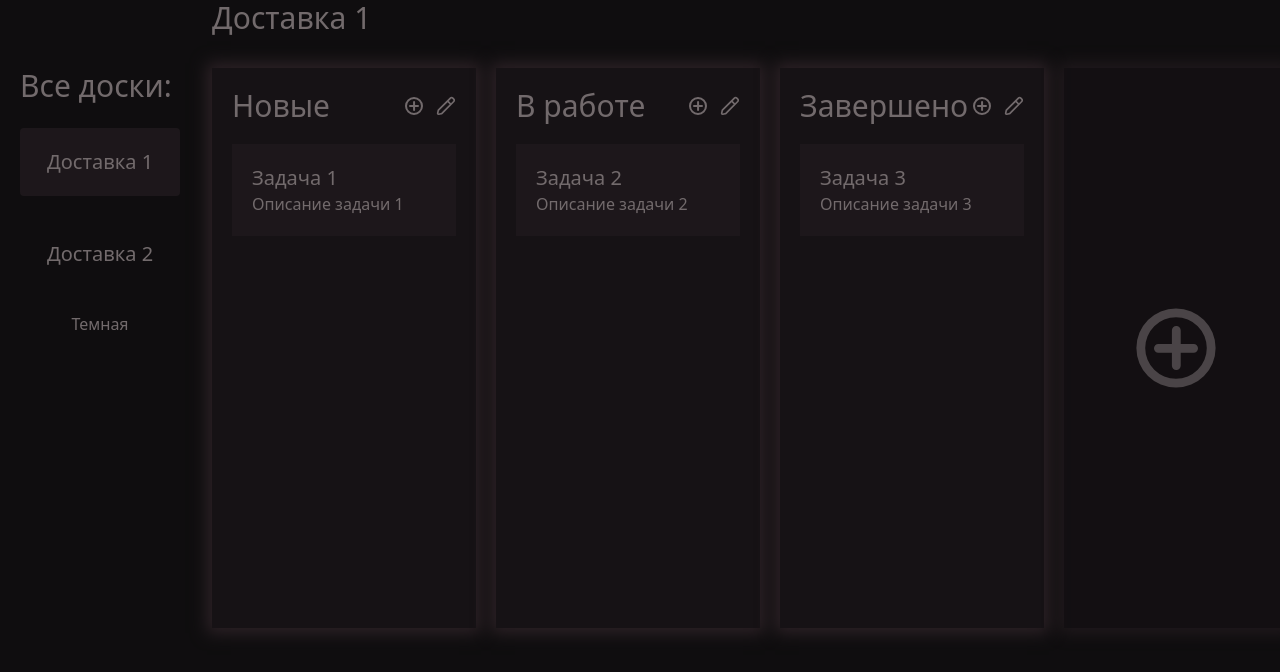
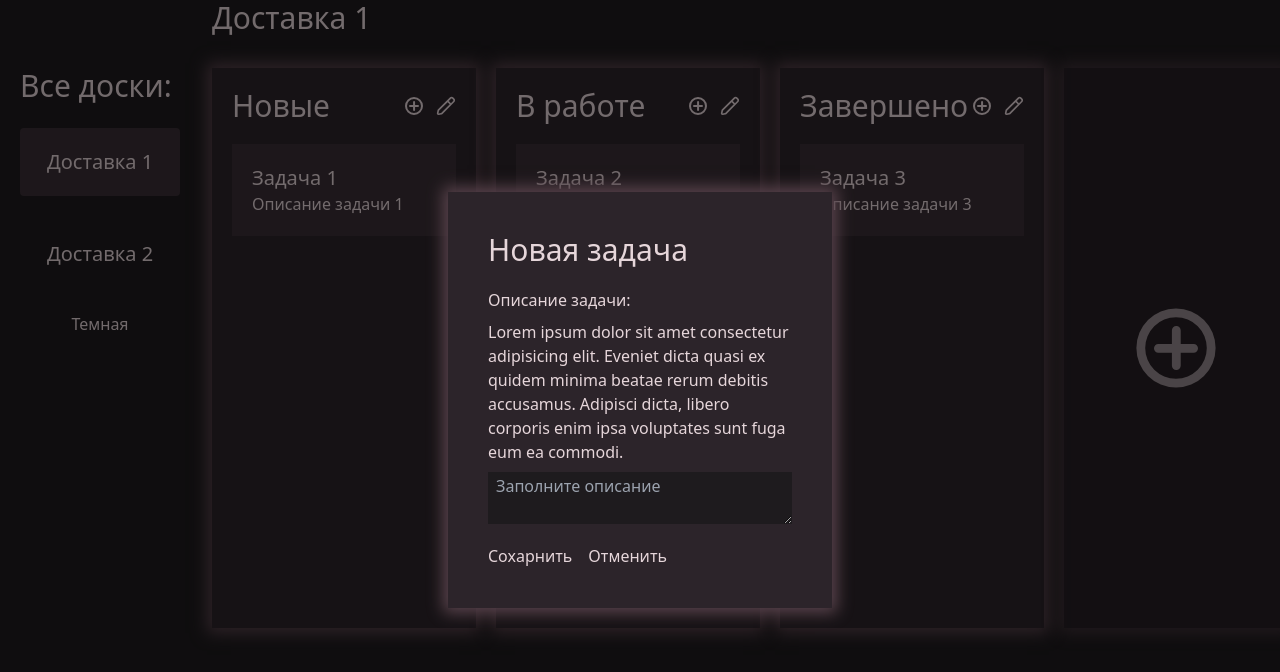
Before and after one commit to ergo13/board-example, a Nuxt app: page / in a window 1280 px wide. Both pictures are taken after a click on the button 414 px from the left and 106 px from the top of the page. Shown: the top 672 px of the page. Built offline with nearby package versions, Linux system fonts and the light colour scheme.

Commit message:
last commit

```diff
--- a/app/assets/css/main.css
+++ b/app/assets/styles/main.css
@@ -58,3 +58,14 @@ main {
   grid-template-rows: min-content 70vh;
   gap: 12px;
 }
+
+form {
+  display: flex;
+  flex-direction: column;
+  row-gap: 20px;
+
+  background: var(--bg-column);
+  box-shadow: var(--box-shadow);
+  transition: background var(--transition), box-shadow var(--transition);
+  padding: 40px;
+}
--- /dev/null
+++ b/app/components/Task/Form.vue
@@ -0,0 +1,35 @@
+<template>
+  <form class="max-w-[30vw]">
+    <header>
+      <h2>
+        {{ localTask.title || 'Новая задача' }}
+      </h2>
+    </header>
+    <section class="flex flex-col gap-y-2">
+      <label for="task-description" class="cursor-pointer">Описание задачи:</label>
+      <p>Lorem ipsum dolor sit amet consectetur adipisicing elit. Eveniet dicta quasi ex quidem minima beatae rerum debitis accusamus. Adipisci dicta, libero corporis enim ipsa voluptates sunt fuga eum ea commodi.</p>
+      <UiInput
+        id="task-description"
+        v-model="localTask.description"
+        :placeholder="localTask.description ? '' : 'Заполните описание'"
+        textarea
+      />
+    </section>
+    <footer class="flex gap-x-4">
+      <UiButton>Сохарнить</UiButton>
+      <UiButton>Отменить</UiButton>
+    </footer>
+  </form>
+</template>
+
+<script lang="ts" setup>
+  import type { ITask } from '~/types/board';
+
+  const props = defineProps<{
+    task: ITask;
+  }>();
+
+  const localTask = JSON.parse(JSON.stringify(props.task));
+</script>
+
+<style></style>
--- a/app/components/TaskColumn/View.vue
+++ b/app/components/TaskColumn/View.vue
@@ -11,7 +11,7 @@
           class="p-3 -m-3"
           title="добавить задачу"
           aria-label="добавить задачу"
-          @click="openModal(new TaskRecord(), 'div')"
+          @click="openModal(new TaskRecord(), ModalTypes.TASK)"
         >
           <UiIcon icon="plus" class="w-5 cursor-pointer" />
         </UiButton>
@@ -19,7 +19,7 @@
           class="p-3 -m-3"
           title="редактировать колонку"
           aria-label="редактировать колонку"
-          @click="openModal(column, 'div')"
+          @click="openModal(column, ModalTypes.COLUMN)"
         >
           <UiIcon icon="editPen" class="w-5 cursor-pointer" />
         </UiButton>
@@ -44,7 +44,7 @@
 
 <script lang="ts" setup>
   import draggableComponent from 'vuedraggable';
-  import { TaskRecord, type ITaskColumn } from '~/types/board';
+  import { ModalTypes, TaskRecord, type ITaskColumn } from '~/types/board';
 
   const props = defineProps<{ column: ITaskColumn }>();
   const { openModal } = useModal();
--- /dev/null
+++ b/app/components/ui/Input/index.vue
@@ -0,0 +1,21 @@
+<template>
+  <textarea v-if="props.textarea" v-model="model" />
+  <input v-else v-model="model" />
+</template>
+
+<script lang="ts" setup>
+  const props = defineProps<{
+    textarea?: boolean;
+  }>();
+
+  const model = defineModel<string>();
+</script>
+
+<style scoped>
+  input,
+  textarea {
+    background: var(--bg-main);
+    color: var(--text-main);
+    padding: 2px 8px;
+  }
+</style>
--- a/app/components/ui/Modal/index.vue
+++ b/app/components/ui/Modal/index.vue
@@ -1,20 +1,16 @@
 <template>
-  <ClientOnly>
+  <Teleport to="body">
     <Transition>
-      <Teleport to="body">
-        <div v-if="props.visible" class="ui-modal" @click.self="$emit('close')">
-        <component :is="props.component" v-bind="props.modalData" />
+      <div v-if="props.visible" class="ui-modal" @click.self="$emit('close')">
+        <slot></slot>
       </div>
-      </Teleport>
     </Transition>
-  </ClientOnly>
+  </Teleport>
 </template>
 
 <script lang="ts" setup>
   const props = defineProps<{
     visible: boolean;
-    component: string;
-    modalData: any;
   }>();
 
   const emit = defineEmits<{
--- a/app/pages/index.vue
+++ b/app/pages/index.vue
@@ -22,17 +22,16 @@
     :board="boardStore.activeBoard"
   />
   <h2 class="order-4" v-else>Досок нет</h2>
-  <UiModal
-    v-show="visible"
-    :visible="visible"
-    :component="componentToShow"
-    :modal-data="modalData"
-    @close="closeModal"
-  />
+  <UiModal :visible="visible" @close="closeModal">
+    <template v-if="componentToShow === ModalTypes.TASK">
+      <TaskForm :task="modalData" />
+    </template>
+  </UiModal>
 </template>
 
 <script lang="ts" setup>
   import { useBoardStore } from '~/store/BoardStore';
+  import { ModalTypes } from '~/types/board';
   const boardStore = useBoardStore();
   const { toggleTheme, isDark } = useTheme();
   const { visible, modalData, componentToShow, closeModal } = useModal();
--- a/app/types/board.ts
+++ b/app/types/board.ts
@@ -14,6 +14,11 @@ export interface ITask {
   title: string;
   description: string;
   id: number;
+}
+
+export enum ModalTypes {
+  'TASK' = 'TASK',
+  'COLUMN' = 'COLUMN',
 }
 
 export class BoardRecord implements IBoard {
@@ -45,7 +50,7 @@ export class TaskRecord implements ITask {
   id: number;
   title: string;
 
-  constructor(title: string = 'Новая задача', description: string = 'Описание') {
+  constructor(title: string, description: string) {
     this.description = description;
     this.title = title;
     this.id = Date.now() + +(Math.random() * 1000).toFixed();
--- a/nuxt.config.ts
+++ b/nuxt.config.ts
@@ -3,8 +3,8 @@ export default defineNuxtConfig({
   compatibilityDate: '2025-07-15',
   devtools: { enabled: true },
   modules: ['@pinia/nuxt', '@nuxtjs/tailwindcss'],
-  css: ['~/assets/css/main.css'],
+  css: ['~/assets/styles/main.css'],
   tailwindcss: {
-    cssPath: ['~/assets/css/tailwind.css', { injectPosition: 'first' }],
-  },
+    cssPath: ['~/assets/styles/tailwind.css', { injectPosition: 'first' }],
+  }
 });
```
Also changed, not shown: app/assets/styles/tailwind.css (renamed from app/assets/css/tailwind.css), 1 other file (tests, documents, lock files or other folders).
